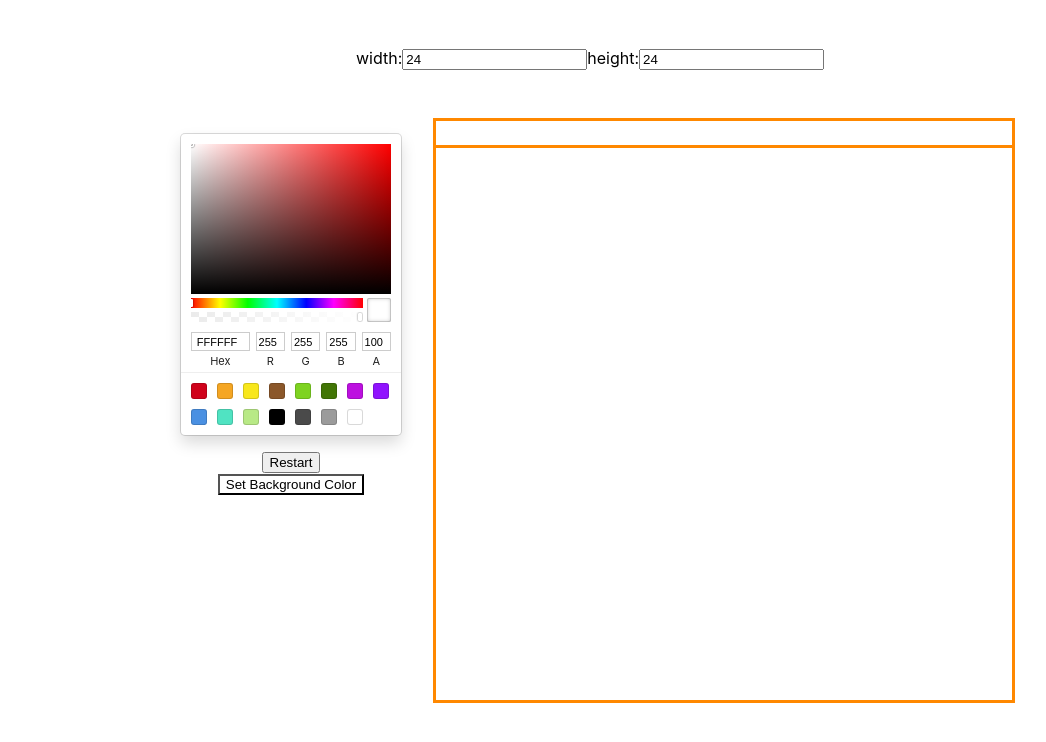
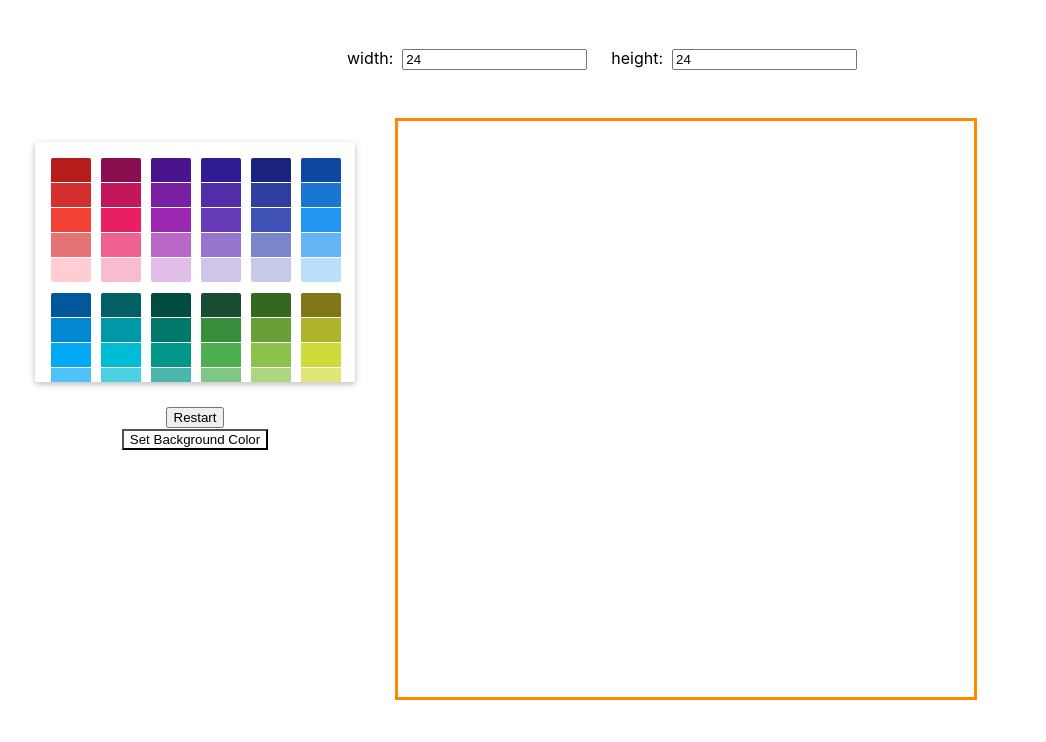
Before and after one commit to andreamaciasr/pixel-art, a React (Create React App) app: page / in a window 1280 px wide. Shown: the top 742 px of the page, without its empty margins (50-1096 px from the left). Built offline with nearby package versions, Linux system fonts and the light colour scheme.

Commit message:
drag mouse funtionality implemented

```diff
--- a/src/components/Canvas/Canvas.css
+++ b/src/components/Canvas/Canvas.css
@@ -4,7 +4,7 @@
 
 .canvas-rows {
   padding-top: 6vmin;
-  /* padding-right: 24vmin; */
+  padding-right: 24vmin;
 }
 
 .options-container {
--- a/src/components/Canvas/Canvas.js
+++ b/src/components/Canvas/Canvas.js
@@ -1,6 +1,6 @@
 import "./Canvas.css";
 import { useState, useEffect } from "react";
-import { SketchPicker } from "react-color";
+import { SwatchesPicker } from "react-color";
 import Row from "../Row/Row";
 import RestartButton from "../RestartButton/RestartButton";
 import BackgroundColorButton from "../BackgroundColorButton/BackgroundColor";
@@ -9,6 +9,15 @@ export default function Canvas({ height, width }) {
   const [reset, setReset] = useState(false);
   const [selectedColor, setSelectedColor] = useState("white");
   const [background, setBackground] = useState(false);
+  const [isMouseDown, setIsMouseDown] = useState(false);
+
+  function handleMouseDown() {
+    setIsMouseDown(true);
+  }
+
+  function handleMouseUp() {
+    setIsMouseDown(false);
+  }
 
   function handleChangeComplete(color) {
     setSelectedColor(color.hex);
@@ -31,11 +40,15 @@ export default function Canvas({ height, width }) {
   }
 
   return (
-    <>
+    <div
+      onMouseDown={handleMouseDown}
+      onMouseUp={handleMouseUp}
+      onMouseLeave={handleMouseUp}
+    >
       <div className="main-container">
         <div className="options-container">
           <div className="color-picker-container">
-            <SketchPicker
+            <SwatchesPicker
               className="color-wheel"
               color={selectedColor}
               onChangeComplete={handleChangeComplete}
@@ -53,6 +66,7 @@ export default function Canvas({ height, width }) {
         <div className="canvas-rows">
           {Array.from({ length: height }).map((_, i) => (
             <Row
+              isMouseDown={isMouseDown}
               color={selectedColor}
               width={width}
               key={i}
@@ -64,6 +78,6 @@ export default function Canvas({ height, width }) {
           ))}
         </div>
       </div>
-    </>
+    </div>
   );
 }
--- a/src/components/Dimensions/Dimensions.css
+++ b/src/components/Dimensions/Dimensions.css
@@ -3,5 +3,6 @@
   justify-content: center;
 }
 
-/* .canvas {
-} */
+label {
+  padding-left: 3vmin;
+}
--- a/src/components/Dimensions/Dimensions.js
+++ b/src/components/Dimensions/Dimensions.js
@@ -18,11 +18,11 @@ export default function Dimensions() {
     <>
       <div className="dimensions">
         <label>
-          width:
+          width:&nbsp;&nbsp;
           <input type="text" value={width} onChange={handleWidth} />
         </label>
         <label>
-          height:
+          height:&nbsp;&nbsp;
           <input type="text" value={height} onChange={handleHeight} />
         </label>
       </div>
--- a/src/components/Pixel/Pixel.js
+++ b/src/components/Pixel/Pixel.js
@@ -8,10 +8,12 @@ export default function Pixel({
   resetComplete,
   background,
   handleSetBackgroundComplete,
+  isMouseDown,
 }) {
   const [pixelColor, setPixelColor] = useState(color);
   const [previousColor, setPreviousColor] = useState("white");
   const [currentBackground, setCurrentBackground] = useState("white");
+  // const [isMouseDown, setIsMouseDown] = useState(false);
 
   useEffect(() => {
     if (reset) {
@@ -34,8 +36,16 @@ export default function Pixel({
     }
   }, [background, handleSetBackgroundComplete]);
 
+  function handleMouseDown() {
+    handleMouseClick();
+  }
+
   function handleMouseHover() {
-    setPixelColor(color);
+    if (isMouseDown) {
+      handleMouseClick();
+    } else {
+      setPixelColor(color);
+    }
   }
 
   function handleMouseLeave() {
@@ -57,7 +67,9 @@ export default function Pixel({
       // onMouseEnter={handleMouseHover}
       onMouseLeave={handleMouseLeave}
       onMouseOver={handleMouseHover}
-      onClick={handleMouseClick}
+      // onClick={handleMouseClick}
+      onMouseDown={handleMouseDown}
+      // style={pixelStyle}
       style={{ backgroundColor: pixelColor }}
     ></div>
   );
--- a/src/components/RestartButton/RestartButton.css
+++ b/src/components/RestartButton/RestartButton.css
@@ -1,8 +1,2 @@
-.container {
-  display: flex;
-  flex-direction: column;
+.button {
 }
-
-.button {
-  margin-bottom: 20px;
-}
--- a/src/components/Row/Row.css
+++ b/src/components/Row/Row.css
@@ -9,7 +9,7 @@
   border-right: 3px solid rgb(255, 136, 0);
 }
 
-.row:nth-child(2n) ~ .row {
+.row:nth-child(1n) ~ .row {
   border-top: none;
 }
 
--- a/src/components/Row/Row.js
+++ b/src/components/Row/Row.js
@@ -6,7 +6,7 @@ export default function Row({
   color,
   reset,
   resetComplete,
-
+  isMouseDown,
   background,
   handleSetBackgroundComplete,
 }) {
@@ -14,6 +14,7 @@ export default function Row({
     <div className="row">
       {Array.from({ length: width }).map((_, i) => (
         <Pixel
+          isMouseDown={isMouseDown}
           color={color}
           key={i}
           reset={reset}
```
